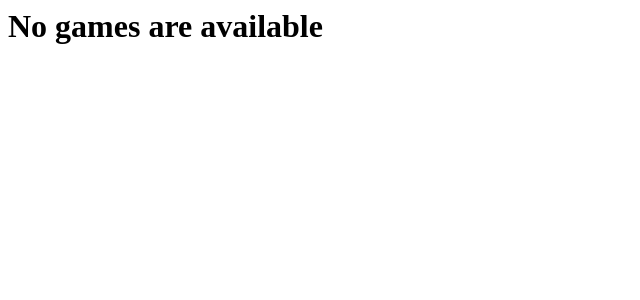
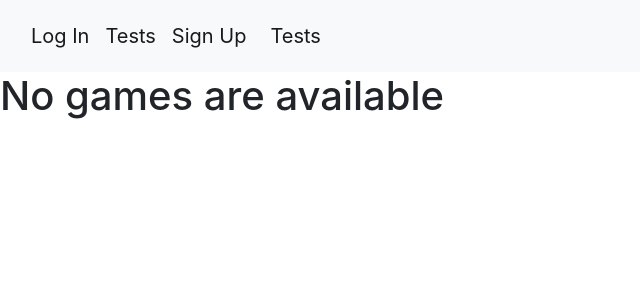
Before and after one commit to polina-koval/ProjectForTesting, a Django app: page / in a window 1280 px wide. Shown: the top 300 px of the page, without its empty margins (0-640 px from the left). Run offline with Django 4.2, Linux system fonts and the light colour scheme; data that the repository does not hold is empty; some libraries are stand-ins or nearby versions.

Commit message:
Add base.html

```diff
--- /dev/null
+++ b/templates/base.html
@@ -0,0 +1,32 @@
+<!-- templates/base.html -->
+<link rel="stylesheet"
+      href="https://stackpath.bootstrapcdn.com/bootstrap/4.3.1/css/bootstrap.min.css"
+      integrity="sha384-ggOyR0iXCbMQv3Xipma34MD+dH/1fQ784/j6cY/iJTQUOhcWr7x9JvoRxT2MZw1T"
+      crossorigin="anonymous">
+<nav class="navbar navbar-expand-lg navbar-light bg-light">
+    <div class="container-fluid">
+        {% if user.is_authenticated %}
+            {#            <a class="navbar-brand" href="{% url 'view_profile' %}">Hi {{ user.get_full_name }}!</a>#}
+            <a class="navbar-brand" href="{% url 'logout' %}">Log out</a>
+        {% else %}
+            <a class="navbar-brand" href="{% url 'login' %}">Log In</a>
+        {% endif %}
+        <a class="navbar-brand" href="{% url 'test_list' %}">Tests</a>
+        <a class="navbar-brand" href="{% url 'register' %}">Sign Up</a>
+
+        <div class="collapse navbar-collapse" id="navbarSupportedContent">
+            <ul class="navbar-nav me-auto mb-2 mb-lg-0">
+                <li class="navbar-brand">
+                    <a class="nav-link active" aria-current="page"
+                       href="{% url 'test_list' %}">Tests</a>
+                </li>
+            </ul>
+            {#            <form class="d-flex" action="{% url 'search_results' %}" method="get">#}
+            {#                <input class="form-control me-2" type="search" placeholder="Search" aria-label="Search" name="q">#}
+            {#                <button class="btn btn-outline-success" type="submit">Search</button>#}
+            {#            </form>#}
+        </div>
+    </div>
+</nav>
+{% block content %}
+{% endblock content %}
--- a/templates/test_service/detail_test.html
+++ b/templates/test_service/detail_test.html
@@ -1,3 +1,6 @@
+{% extends 'base.html' %}
+
+{% block content %}
 {{ test.title }}<br><br>
 <form action="" method="POST">
     {% csrf_token %}
@@ -22,3 +25,4 @@
         </form>
 
     {% endif %}
+{% endblock %}
--- a/templates/test_service/list_test.html
+++ b/templates/test_service/list_test.html
@@ -1,7 +1,13 @@
+{% extends 'base.html' %}
+
+{% block content %}
+
 {% if tests %}
     {% for test in tests %}
-        <a href="{% url 'test_detail' test.id %}">{{ test.title }}</a>
+        <a href="{% url 'test_detail' test.id %}">{{ test.title }}</a><br>
     {% endfor %}
 {% else %}
     <h1>No games are available</h1>
 {% endif %}
+
+{% endblock %}
--- a/templates/test_service/login.html
+++ b/templates/test_service/login.html
@@ -1,3 +1,6 @@
+{% extends 'base.html' %}
+
+{% block content %}
 <h3>login</h3>
 
 <form action="" method="POST">
@@ -9,3 +12,4 @@
 </form>
 
 <p>Don't have an account? <a href="{% url 'register' %}">Signup here</a></p>
+{% endblock %}
--- a/templates/test_service/logout.html
+++ b/templates/test_service/logout.html
@@ -1,3 +1,5 @@
+{% extends 'base.html' %}
+
 {% block content %}
     <br>
     <div class="alert alert-success" role="alert">
```
